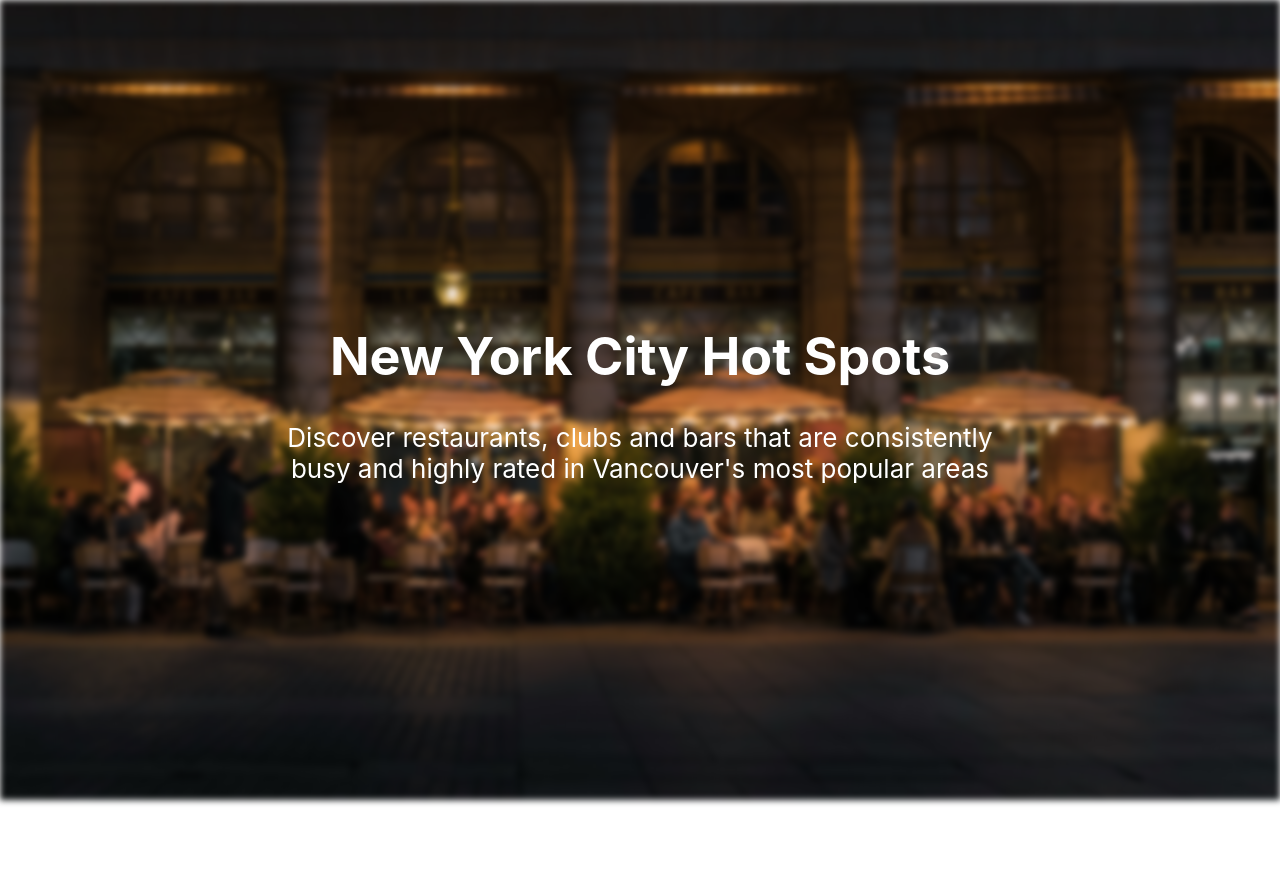
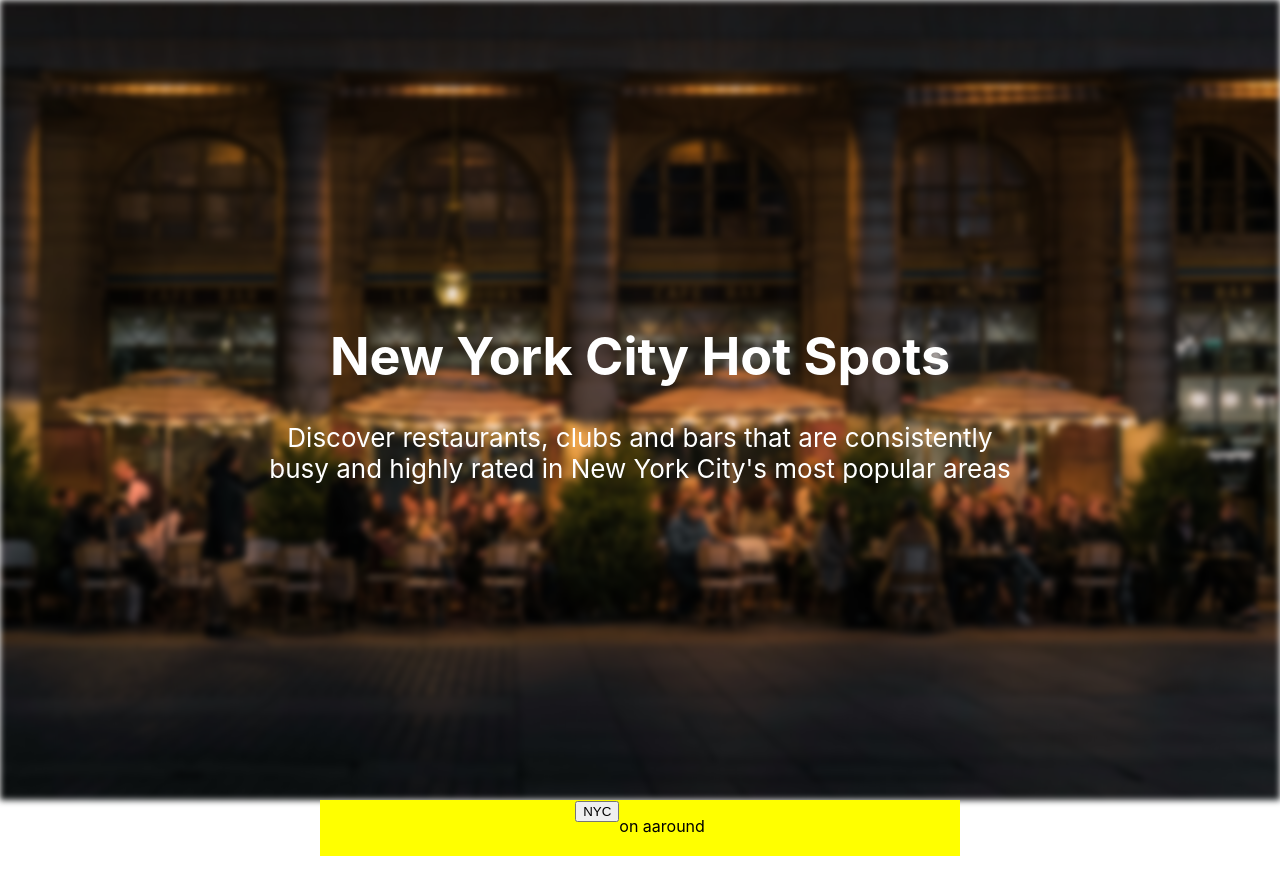
Before and after one commit to tyrocap/NYC-Hot-Spots, a React (Create React App) app: page / in a window 1280 px wide. Shown: the top 894 px of the page. Before the commit the page ends 800 px from the top, so only its background shows below. Built offline with nearby package versions, Linux system fonts and the light colour scheme.

Commit message:
Style Updates

```diff
--- a/src/App.css
+++ b/src/App.css
@@ -13,6 +13,7 @@
   }
 }
 
+/* HEADER RELATED*/
 .header {
   height: 100vh;
   width: 100%;
@@ -23,8 +24,6 @@
   font-size: calc(10px + 2vmin);
   color: white;
 }
-
-
 .header-background {
   background: url('static/imgs/restaurant_home.jpg') no-repeat fixed center;
   background-size: cover;
@@ -33,7 +32,35 @@
   width: 100%;
   position: relative;
 }
-
 .header-content {
   position: absolute;
 }
+
+/* BODY RELATED*/
+.g-map {
+  display: inline-block;
+  position: relative;
+  height: 100vh;
+  width: 100%;
+  text-align: center;
+}
+
+
+.g-map-header {
+  display: inline-flex;
+  justify-content: center;
+  position: absolute;
+  width: 50%;
+  background-color: yellow;
+  min-height: 7vh;
+  margin: 0 auto 0 auto;
+  top: 0;
+  right: 0;
+  left: 0;
+}
+
+
+.filter-box {
+  display: flex;
+  flex-direction: row;
+}
--- a/src/App.js
+++ b/src/App.js
@@ -11,9 +11,31 @@ function App() {
         <div className="header-content">
           <h1>New York City Hot Spots</h1>
           <p>Discover restaurants, clubs and bars that are consistently <br />
-          busy and highly rated in Vancouver's most popular areas</p>
+          busy and highly rated in New York City's most popular areas</p>
         </div>
       </header>
+      <body>
+        <div className="g-map">
+          <div className="g-map-header">
+            <div></div>
+            <div className="filter-box">
+              <div className="drop-down-buttons">
+                <div className="dropdown">
+                  <button className="">NYC</button>
+                  <div></div>
+                </div>
+              </div>
+              <p>on a </p>
+              <div className="drop-down-buttons"></div>
+              <p>around </p>
+              <div className="drop-down-buttons"></div>
+            </div>
+            <div></div>
+          </div>
+          <div className="google-maps"></div>
+          <div className="google-maps-content"></div>
+        </div>
+      </body>
 
     </div>
   );
```
Also changed, not shown: 1 other file (tests, documents, lock files or other folders).
